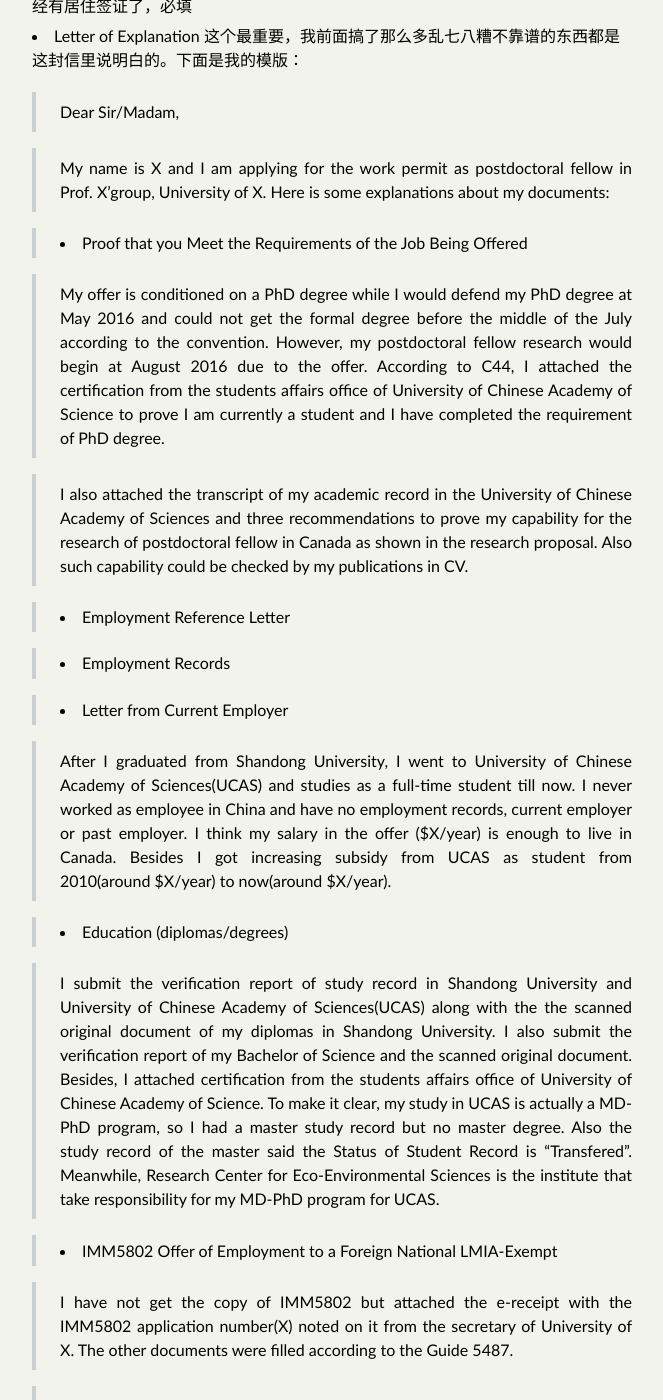
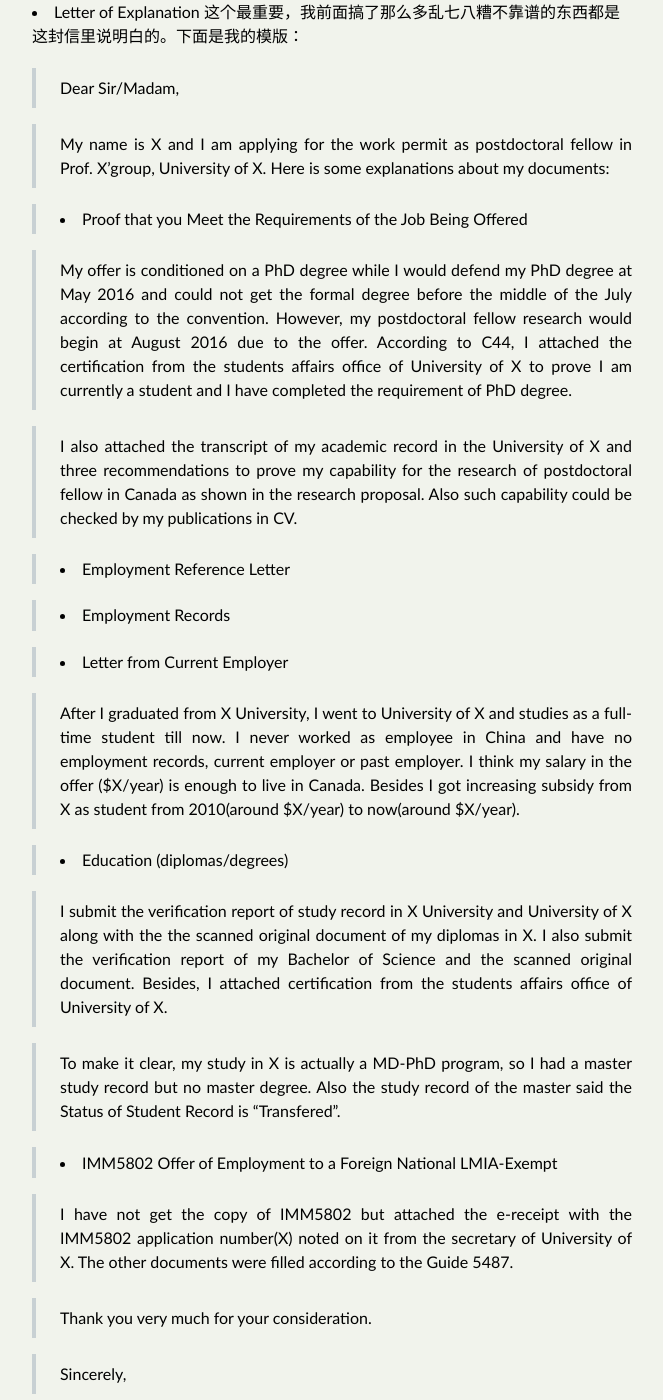
Before and after one commit to yufree/blogcn, a Jekyll site: the page built from _posts/2016-03-04-canada-visa.md, in a window 1280 px wide and 1400 px high, scrolled down 2583 px. Shown: the whole window, without its empty margins (308-971 px from the left). Built offline with Jekyll 4.4.1, drawn with Linux system fonts in a browser that asks for light colours; some web fonts are replaced; comment, search, counter and statistics services are not loaded; some of the changed text lies outside the part shown.

Commit message:
remove university

```diff
--- a/_posts/2016-03-04-canada-visa.md
+++ b/_posts/2016-03-04-canada-visa.md
@@ -55,7 +55,7 @@
 
 > Dear Sir/Madam,
 
-> After I graduated from Shandong University, I went to University of Chinese Academy of Sciences(UCAS) and studies as PhD student till now. I never worked as employee in China and have no employment records, current employer or past employer. I think my salary in the offer ($X/year) is enough to live in Canada. Besides I got increasing subsidy from UCAS as student from 2010(around $X/year) to now(around $X/year).
+> After I graduated from Shandong University, I went to University of X and studies as PhD student till now. I never worked as employee in China and have no employment records, current employer or past employer. I think my salary in the offer ($X/year) is enough to live in Canada. Besides I got increasing subsidy from X as student from 2010(around $X/year) to now(around $X/year).
 
 > Thanks,
 
@@ -76,9 +76,9 @@
 
 > - Proof that you Meet the Requirements of the Job Being Offered
 
-> My offer is conditioned on a PhD degree while I would defend my PhD degree at May 2016 and could not get the formal degree before the middle of the July according to the convention. However, my postdoctoral fellow research would begin at August 2016 due to the offer. According to C44, I attached the certification from the students affairs office of University of Chinese Academy of Science to prove I am currently a student and I have completed the requirement of PhD degree.
+> My offer is conditioned on a PhD degree while I would defend my PhD degree at May 2016 and could not get the formal degree before the middle of the July according to the convention. However, my postdoctoral fellow research would begin at August 2016 due to the offer. According to C44, I attached the certification from the students affairs office of University of X to prove I am currently a student and I have completed the requirement of PhD degree.
 
-> I also attached the transcript of my academic record in the University of Chinese Academy of Sciences and three recommendations to prove my capability for the research of postdoctoral fellow in Canada as shown in the research proposal. Also such capability could be checked by my publications in CV.
+> I also attached the transcript of my academic record in the University of X and three recommendations to prove my capability for the research of postdoctoral fellow in Canada as shown in the research proposal. Also such capability could be checked by my publications in CV.
 
 > - Employment Reference Letter
 
@@ -86,16 +86,16 @@
 
 > - Letter from Current Employer
 
-> After I graduated from Shandong University, I went to University of Chinese Academy of
-Sciences(UCAS) and studies as a full-time student till now. I never worked as employee in China
+> After I graduated from X University, I went to University of X and studies as a full-time student till now. I never worked as employee in China
 and have no employment records, current employer or past employer. I think my salary in the offer
-($X/year) is enough to live in Canada. Besides I got increasing subsidy from UCAS as student
+($X/year) is enough to live in Canada. Besides I got increasing subsidy from X as student
 from 2010(around $X/year) to now(around $X/year).
 
 > - Education (diplomas/degrees)
 
-> I submit the verification report of study record in Shandong University and University of Chinese Academy of Sciences(UCAS) along with the the scanned original document of my diplomas in Shandong University. I also submit the verification report of my Bachelor of Science and the scanned original document. Besides, I attached certification from the students affairs office of University of Chinese Academy of Science.
-To make it clear, my study in UCAS is actually a MD-PhD program, so I had a master study record but no master degree. Also the study record of the master said the Status of Student Record is “Transfered”. Meanwhile, Research Center for Eco-Environmental Sciences is the institute that take responsibility for my MD-PhD program for UCAS.
+> I submit the verification report of study record in X University and University of X along with the the scanned original document of my diplomas in X. I also submit the verification report of my Bachelor of Science and the scanned original document. Besides, I attached certification from the students affairs office of University of X.
+
+> To make it clear, my study in X is actually a MD-PhD program, so I had a master study record but no master degree. Also the study record of the master said the Status of Student Record is “Transfered”.
 
 > - IMM5802 Offer of Employment to a Foreign National LMIA-Exempt
 
```
